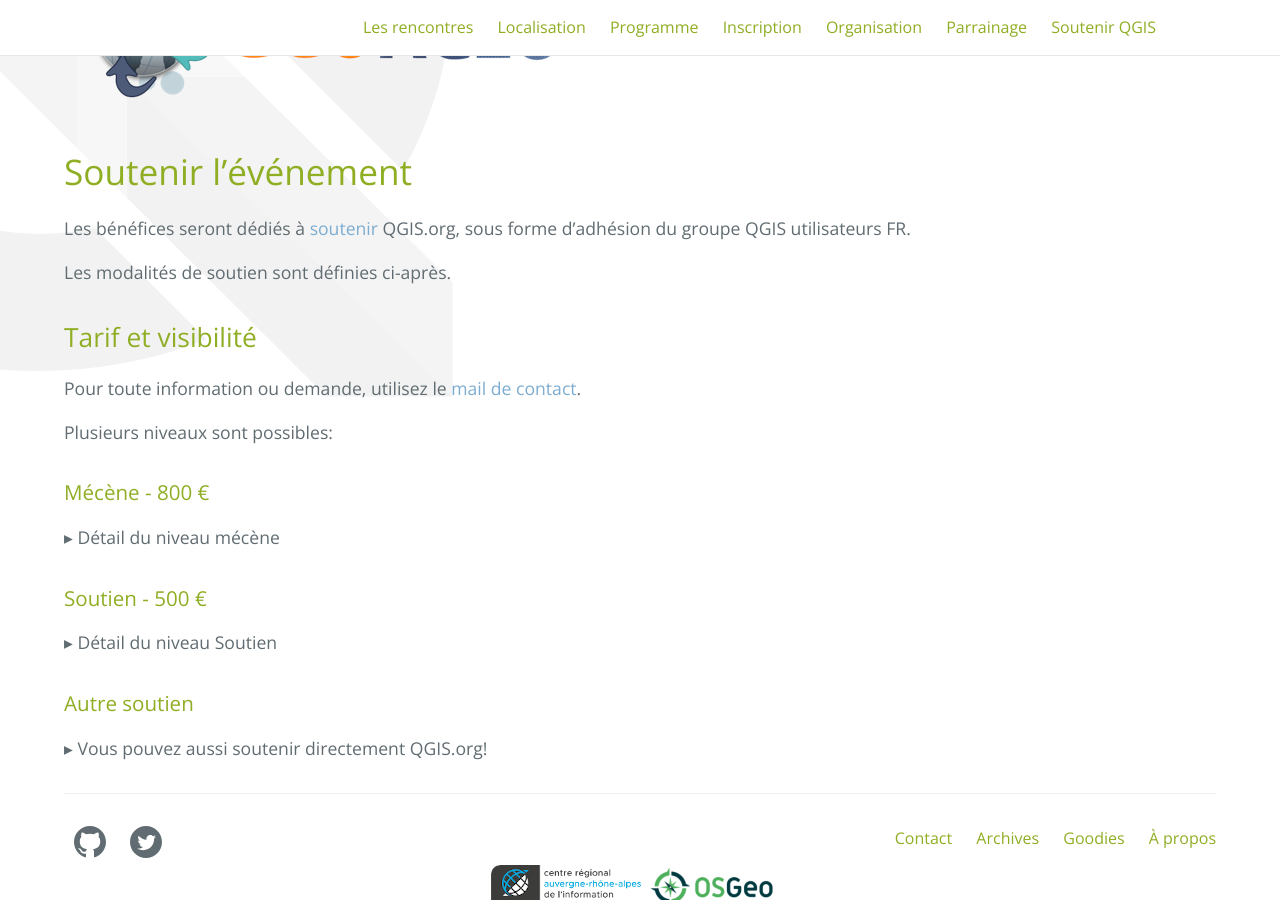
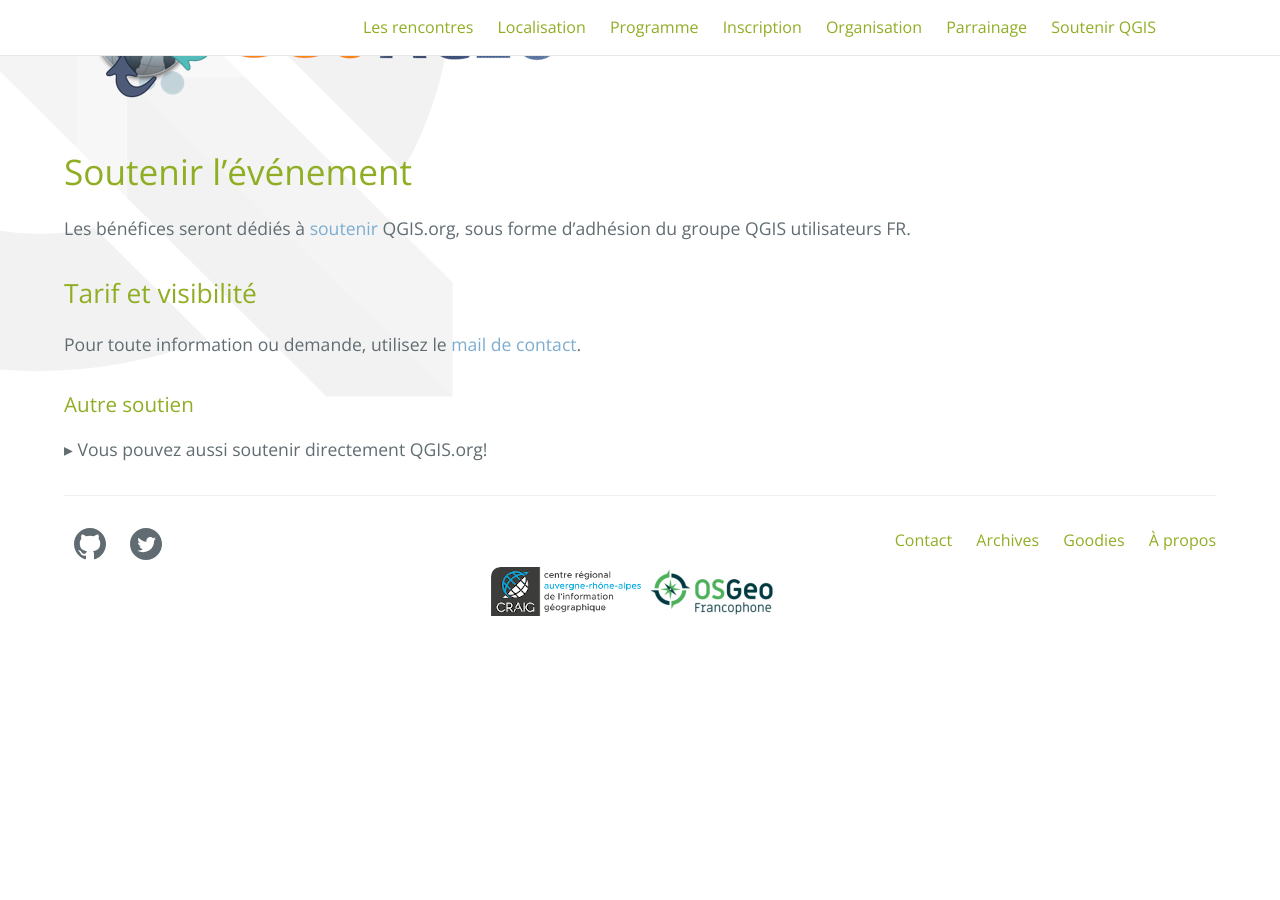
Before and after one commit to OSGeo-fr/QGIS-conf-fr-website, a Jekyll site: the page built from z30_parrainages.md, in a window 1280 px wide and 900 px high, scrolled down 902 px. Built offline with Jekyll 4.4.1, drawn with Linux system fonts in a browser that asks for light colours; after the commit the page ends 1572 px from its top, so only the background shows below that.

Commit message:
hide stuff

```diff
--- a/z30_parrainages.md
+++ b/z30_parrainages.md
@@ -88,13 +88,13 @@ Créé en septembre 2013 sur le modèle d’une SCOP (Société Coopérative de
 
 Les bénéfices seront dédiés à [soutenir](https://www.qgis.org/fr/site/getinvolved/governance/sustaining_members/sustaining_members.html#how-can-you-support-the-qgis-development) QGIS.org, sous forme d'adhésion du groupe QGIS utilisateurs FR.
 
-Les modalités de soutien sont définies ci-après.
+<!-- Les modalités de soutien sont définies ci-après.  -->
 
 ## Tarif et visibilité
 
 Pour toute information ou demande, utilisez le [mail de contact](mailto:qgis-conf@osgeo.asso.fr?subject=[SoutienQGISFR_2024]).
 
-Plusieurs niveaux sont possibles:
+<!-- Plusieurs niveaux sont possibles:
 
 
 ### Mécène - 800 €
@@ -131,7 +131,7 @@ Plusieurs niveaux sont possibles:
     </ul>
 </ul>
 
-</p></details>
+</p></details> -->
 
 
 ### Autre soutien
```
